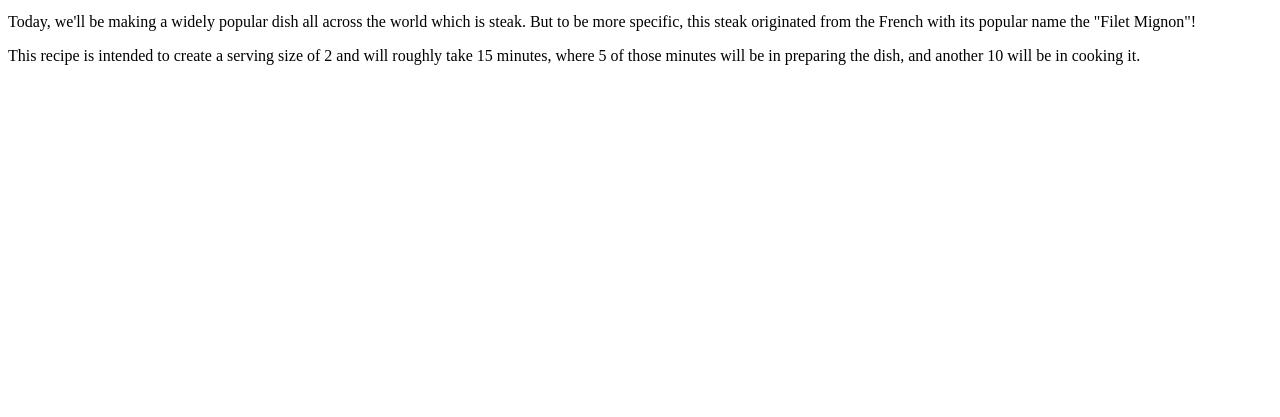
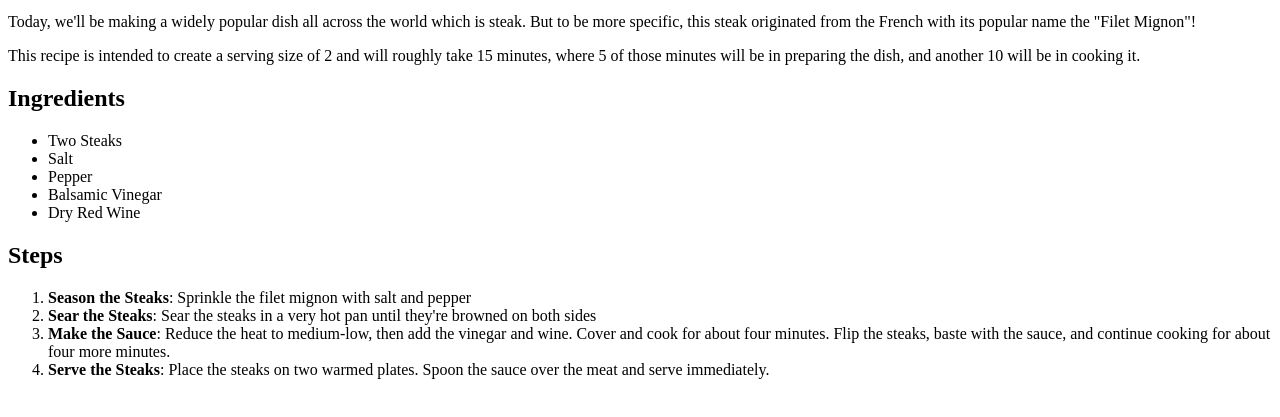
Before and after one commit to ezilin/odin-recipes, a plain HTML site: page recipes/filet-mignon.html in a window 1280 px wide. Shown: the part 101-518 px from the top of the page. Drawn offline with Linux system fonts and the light colour scheme.

Commit message:
Add steps and ingredient sections and finish filet-mignon.html

```diff
--- a/recipes/filet-mignon.html
+++ b/recipes/filet-mignon.html
@@ -20,5 +20,28 @@
         roughly take 15 minutes, where 5 of those minutes will be in
         preparing the dish, and another 10 will be in cooking it.
     </p>
+
+    <h2>Ingredients</h2>
+    <ul>
+      <li>Two Steaks</li>
+      <li>Salt</li>
+      <li>Pepper</li>
+      <li>Balsamic Vinegar</li>
+      <li>Dry Red Wine</li>
+    </ul>
+
+    <h2>Steps</h2>
+    <ol>
+      <li><strong>Season the Steaks</strong>: Sprinkle the filet mignon
+      with salt and pepper</li>
+      <li><strong>Sear the Steaks</strong>: Sear the steaks in a very
+      hot pan until they're browned on both sides</li>
+      <li><strong>Make the Sauce</strong>: Reduce the heat to medium-low,
+      then add the vinegar and wine. Cover and cook for about four minutes.
+      Flip the steaks, baste with the sauce, and continue cooking for about
+      four more minutes.</li>
+      <li><strong>Serve the Steaks</strong>: Place the steaks on two warmed
+      plates. Spoon the sauce over the meat and serve immediately.</li>
+    </ol>
   </body>
 </html>
```
